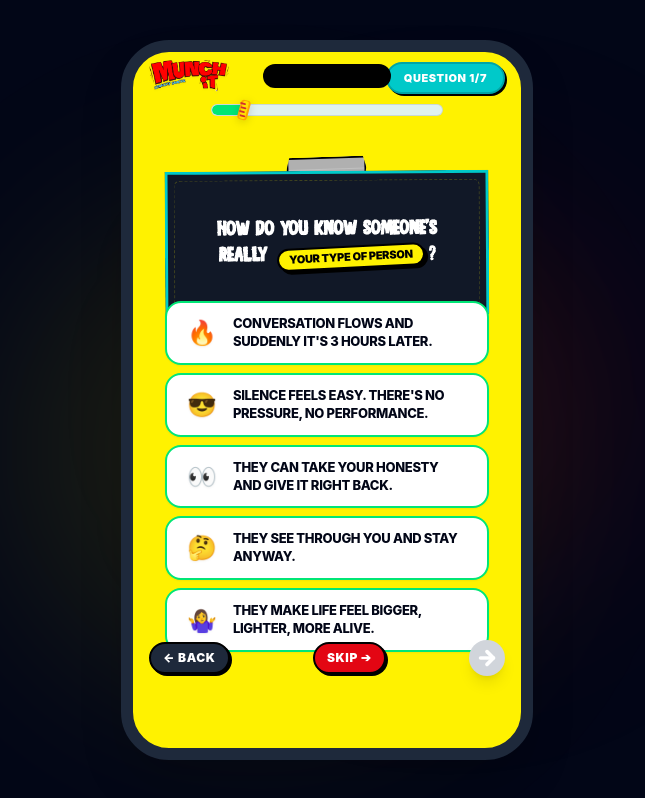
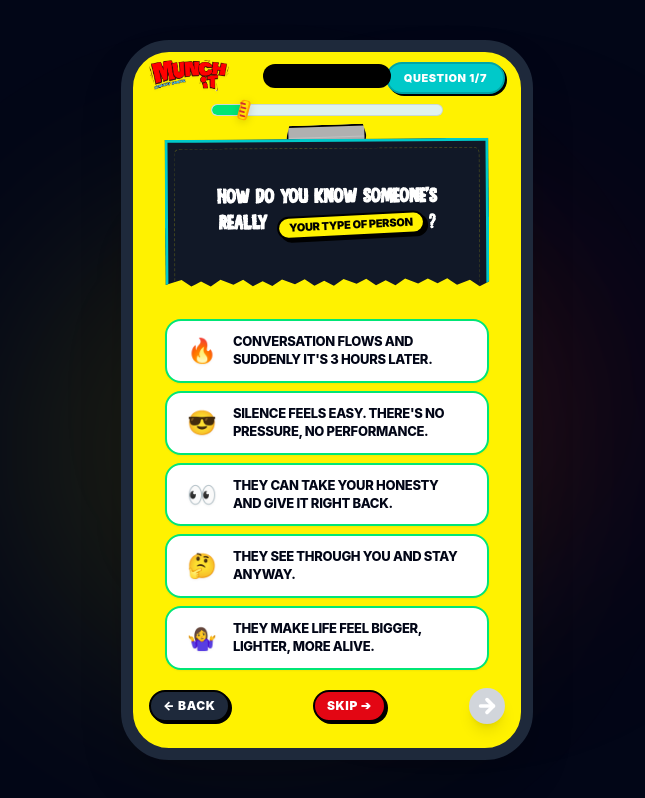
Before and after one commit to akashkk2859999-cloud/munchit, a React (Vite) app in the folder frontend/: page /quiz in a window 1280 px wide. Shown: the whole page, without its empty margins (313-958 px from the left). Built offline with nearby package versions, Linux system fonts and the light colour scheme.

Commit message:
fix: iOS safe-area support, fix black bg on landing/quiz, remove question card top offset

```diff
--- a/frontend/index.html
+++ b/frontend/index.html
@@ -3,7 +3,7 @@
   <head>
     <meta charset="UTF-8" />
     <link rel="icon" type="image/svg+xml" href="/vite.svg" />
-    <meta name="viewport" content="width=device-width, initial-scale=1.0" />
+    <meta name="viewport" content="width=device-width, initial-scale=1.0, viewport-fit=cover" />
     <title>Munch It - Snack Personality Quiz</title>
   </head>
   <body class="bg-munchit-yellow">
--- a/frontend/src/index.css
+++ b/frontend/src/index.css
@@ -64,6 +64,14 @@
   .text-glow {
     text-shadow: 0 0 20px rgba(255, 255, 255, 0.3), 0 0 40px rgba(255, 255, 255, 0.1);
   }
+
+  /* iOS safe-area-aware bottom padding — accounts for home indicator + browser bar */
+  .pb-safe {
+    padding-bottom: calc(1rem + env(safe-area-inset-bottom, 0px));
+  }
+  .pt-safe {
+    padding-top: calc(env(safe-area-inset-top, 0px));
+  }
 }
 
 /* Subtle pattern background */
--- a/frontend/src/pages/LandingPage.jsx
+++ b/frontend/src/pages/LandingPage.jsx
@@ -135,7 +135,7 @@ const LandingPage = () => {
   };
 
   return (
-    <div className="min-h-screen w-full bg-slate-950 flex items-center justify-center py-0 md:py-8 md:px-4 overflow-hidden relative">
+    <div className="min-h-screen w-full bg-munchit-yellow md:bg-slate-950 flex items-center justify-center py-0 md:py-8 md:px-4 overflow-hidden relative">
 
       {/* ── BACKGROUND AMBIENT EFFECTS (Desktop only) ── */}
       <div className="hidden md:block absolute top-1/4 left-1/4 w-[500px] h-[500px] bg-munchit-yellow/10 rounded-full blur-[100px] pointer-events-none" />
--- a/frontend/src/pages/QuizPage.jsx
+++ b/frontend/src/pages/QuizPage.jsx
@@ -351,7 +351,7 @@ const QuizPage = () => {
         <div className="hidden md:block absolute top-3 left-1/2 transform -translate-x-1/2 w-32 h-6 bg-black rounded-full z-40" />
 
         {/* ── APP CANVAS — allows vertical scrolling on extremely small viewports to ensure backup navigation access ── */}
-        <div className="flex-1 flex flex-col h-full min-h-0 relative overflow-y-auto px-4 pt-6 short:pt-2 xshort:pt-1 md:pt-10 pb-[84px] short:pb-[72px] xshort:pb-[48px] md:pb-6 select-none scrollbar-none">
+        <div className="flex-1 flex flex-col h-full min-h-0 relative overflow-y-auto px-4 pt-6 short:pt-2 xshort:pt-1 md:pt-10 pb-4 md:pb-6 pb-safe select-none scrollbar-none">
 
           {/* ── TOP HEADER ── */}
           <div className="flex justify-between items-center w-full mb-2 short:mb-1 xshort:mb-0 relative z-10 flex-shrink-0">
@@ -431,7 +431,7 @@ const QuizPage = () => {
 
                   {/* ── QUESTION CARD — Compact layout, fits on single screen ── */}
                   <motion.div
-                    className="relative mt-10 short:mt-7 xshort:mt-3 mb-1 short:mb-0 xshort:mb-0.5 px-4 xshort:px-2 top-7 short:top-5 xshort:top-3"
+                    className="relative mt-6 short:mt-4 xshort:mt-2 mb-1 short:mb-0 xshort:mb-0.5 px-4 xshort:px-2"
                     animate={{
                       y: [0, -3, 0],
                       rotate: [0, -0.5, 0.5, 0]
```
